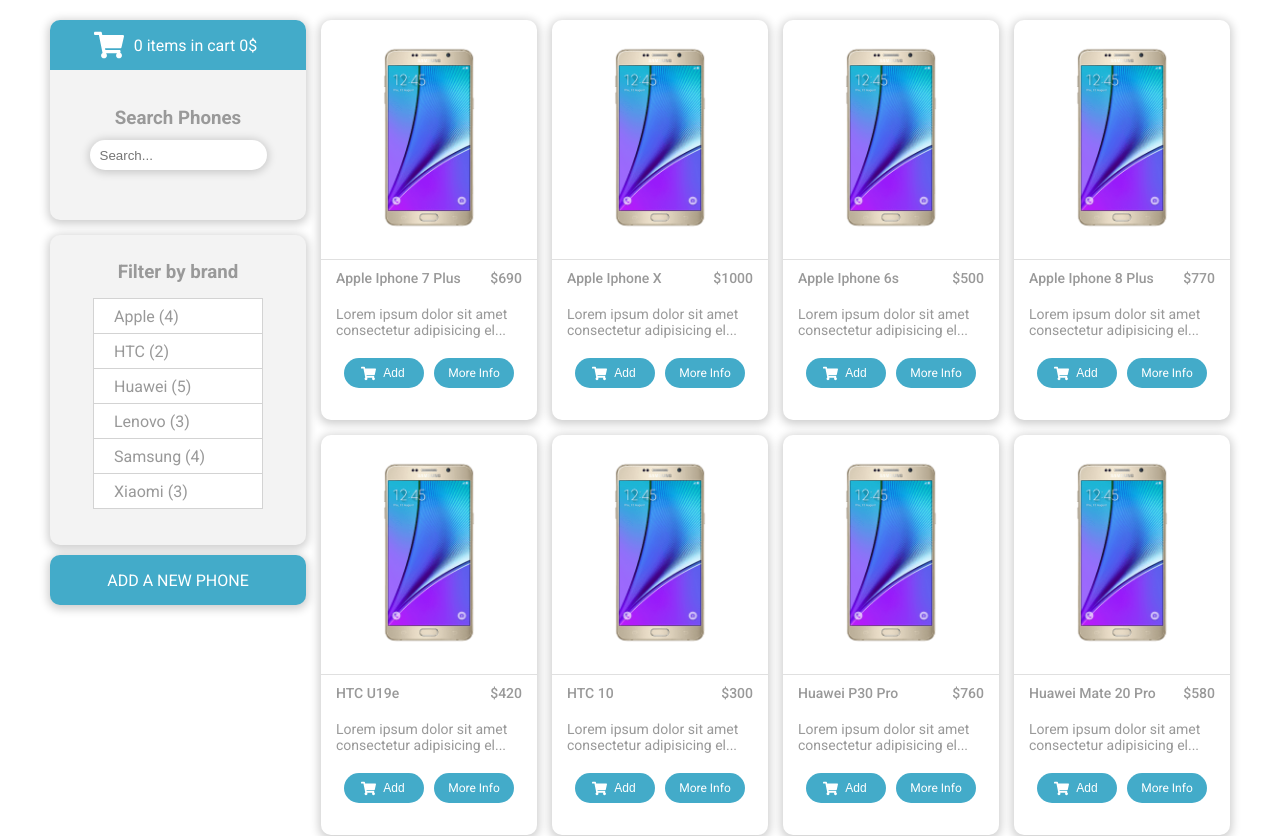
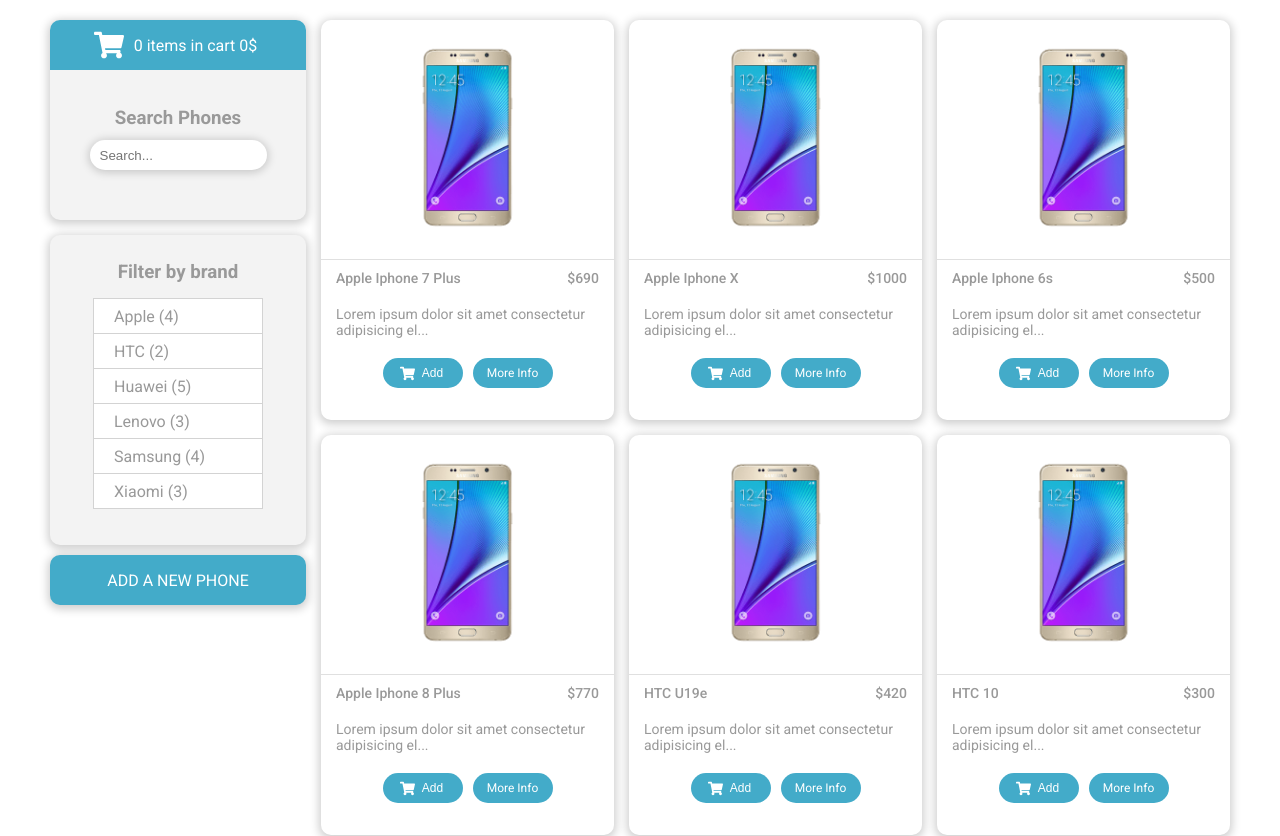
Before and after one commit to VTulupov/E-commerce-with-React-and-redux, a React (Create React App) app: page / in a window 1280 px wide. Shown: the top 836 px of the page. Built offline with nearby package versions, Linux system fonts and the light colour scheme.

Commit message:
fixed minor css issues

```diff
--- a/src/components/AddPhoneForm/ReviewPhone.js
+++ b/src/components/AddPhoneForm/ReviewPhone.js
@@ -25,7 +25,7 @@ const ReviewPhone = ({ phoneInfo, phoneStats }) => {
   const classes = useStyles();
 
   return (
-    <Fragment>
+    <div className="custom-ui">
       <Typography component="h1" variant="h6" className={classes.gutterBottom} >
         Review your phone
       </Typography>
@@ -71,7 +71,7 @@ const ReviewPhone = ({ phoneInfo, phoneStats }) => {
         </Grid>
       </Grid>
 
-    </Fragment>
+    </div>
   )
 }
 
--- a/src/components/AddPhoneForm/ReviewPhone.scss
+++ b/src/components/AddPhoneForm/ReviewPhone.scss
@@ -18,7 +18,9 @@
   font-weight: 500 !important;
 }
 
-h6 {
-  margin-top: 24px !important;
-  width: 80%;
+.custom-ui {
+  h6 {
+    margin-top: 24px !important;
+    width: 80%;
+  }
 }
--- a/src/components/PhoneGrid/PhoneGrid.scss
+++ b/src/components/PhoneGrid/PhoneGrid.scss
@@ -4,7 +4,7 @@
 
   display: grid;
   grid-template-rows: auto;
-  grid-template-columns: repeat(auto-fill, minmax(20rem, 1fr));
+  grid-template-columns: repeat(auto-fill, minmax(23rem, 1fr));
   grid-gap: 1.5rem;
 
   @media screen and (min-width: 1600px) {
```
